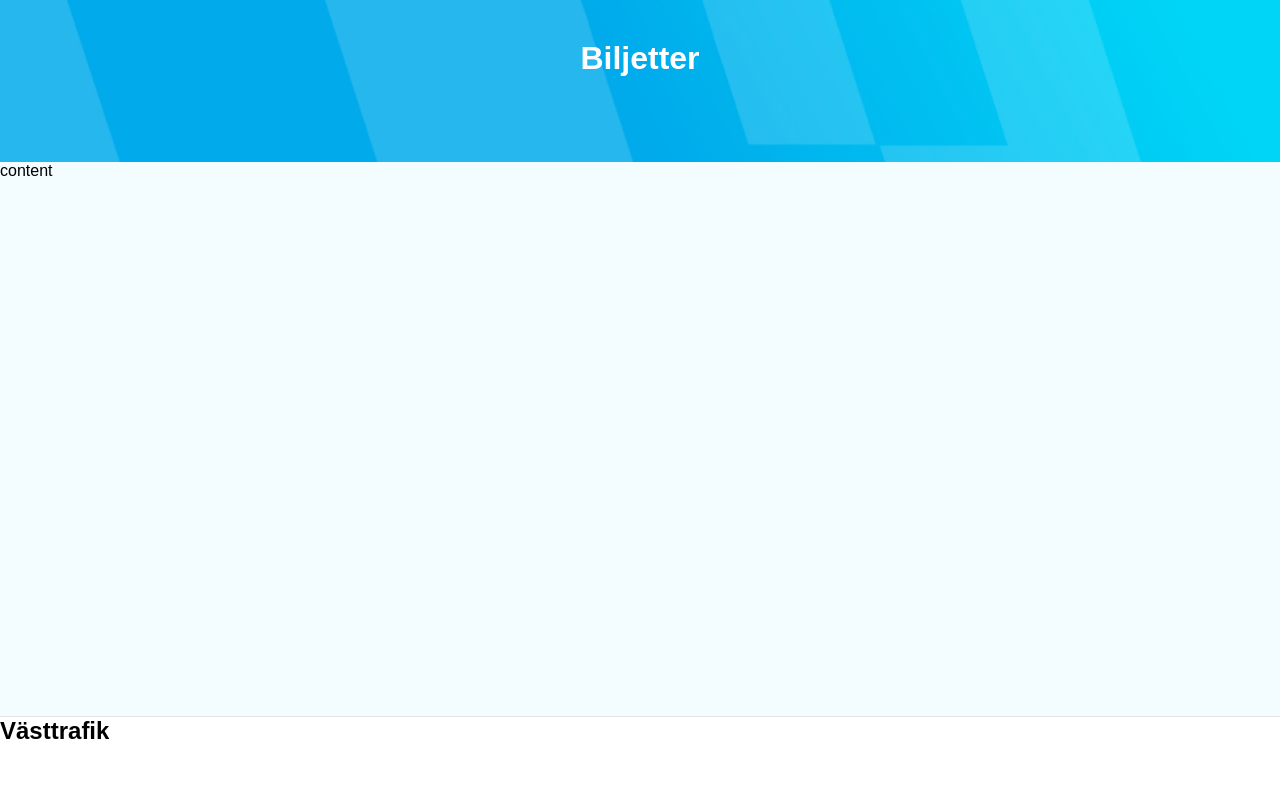
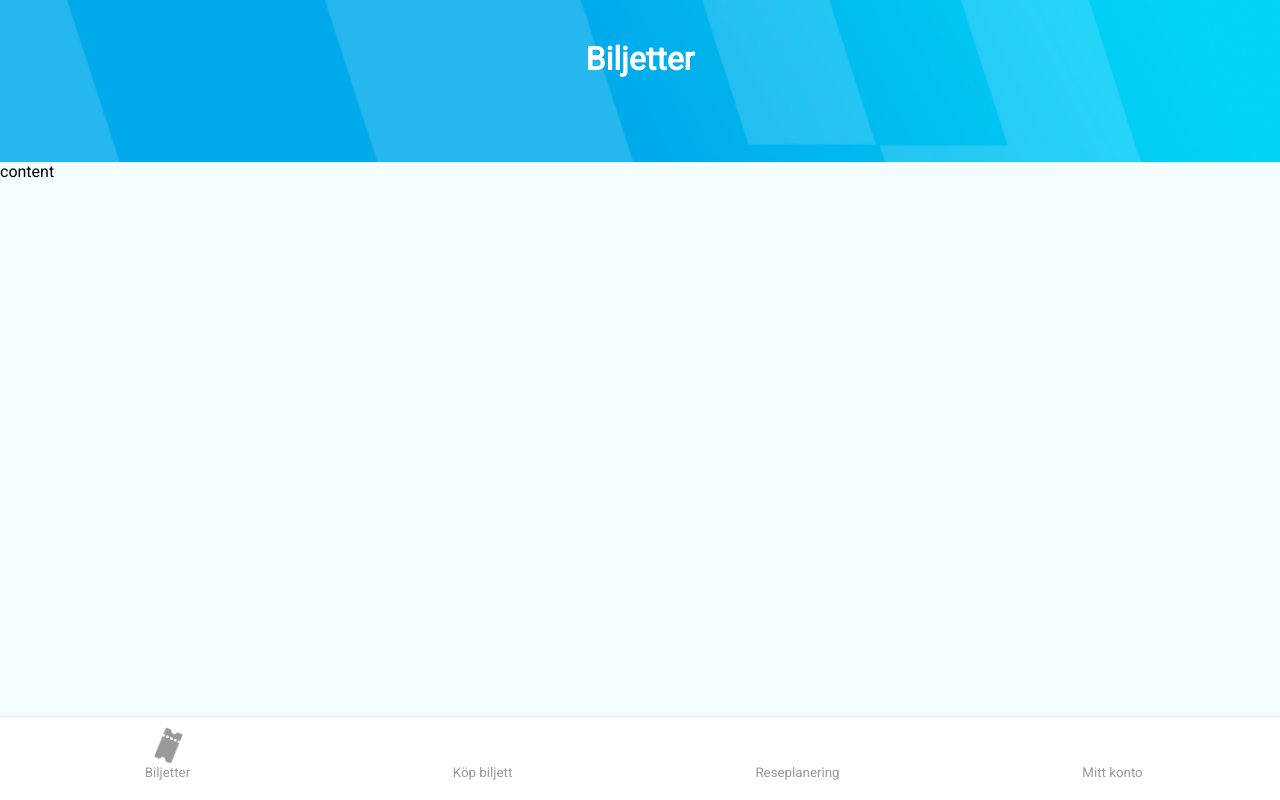
Before and after one commit to brobeck/ENM156-Sustainable-development-Grupp-16, a plain HTML site: page index.html in a window 1280 px wide. Drawn offline with Linux system fonts and the light colour scheme.

Commit message:
start iconbar

```diff
--- a/index.html
+++ b/index.html
@@ -3,6 +3,8 @@
 <head>
 	<meta charset= "utf-8">
 	<meta name =  "viewport" content = "width=device-width, initial-scale=1.0">
+	<link rel="preconnect" href="https://fonts.gstatic.com">
+	<link href="https://fonts.googleapis.com/css2?family=Roboto&display=swap" rel="stylesheet">
 	<link rel = "stylesheet" href = "stylesheets/style.css">
 	<script src = "script/script.js"></script>
 </head>
@@ -16,7 +18,24 @@
 		content
 	</div>
 	<footer>
-		<h2>Västtrafik</h2>
+		<div id="icontray">
+			<a class="icon_box" id = "icon1">
+				<div class="icon_image"></div>
+				Biljetter
+			</a>
+			<a class="icon_box" id = "icon2">
+				<div class="icon_image"></div>
+				Köp biljett
+			</a>
+			<a class="icon_box" id = "icon3">
+				<div class="icon_image"></div>
+				Reseplanering
+			</a>
+			<a class="icon_box" id = "icon4">
+				<div class="icon_image"></div>
+				Mitt konto
+			</a>
+		</div>
 	</footer>
 </body>
 </html>
--- a/stylesheets/style.css
+++ b/stylesheets/style.css
@@ -8,7 +8,7 @@ html, body{
 }
 
 body{
-    font-family: Arial, Helvetica, sans-serif;
+    font-family: 'Roboto', Arial, Helvetica, sans-serif;
 }
 
 .page_wrap{
@@ -32,10 +32,6 @@ header{
     padding-top: 40px;
 }
 
-header.h1{
-    margin-top: 30px;
-}
-
 footer{
     width: 100%;
     position: fixed;
@@ -47,3 +43,31 @@ footer{
     border-top-color: #E5E5E5;
     border-top-width: 1px;
 }
+
+#icontray{
+    height: 100%;
+    display: flex;
+    flex-direction: row;
+    justify-content: center;
+    box-sizing: border-box;
+    padding: 10px;
+}
+
+.icon_box{
+    display: block;
+    width: 25%;
+    text-align: center;
+    color: #999;
+    font-size: smaller;
+}
+
+#icon1 .icon_image{
+    background: url(../images/ticket-icon.png);
+    background-position: center;
+    background-size: contain;
+    background-repeat: no-repeat;
+}
+
+.icon_image{
+    height: 60%;
+}
```
Also changed, not shown: images/ticket-icon.png (added).
